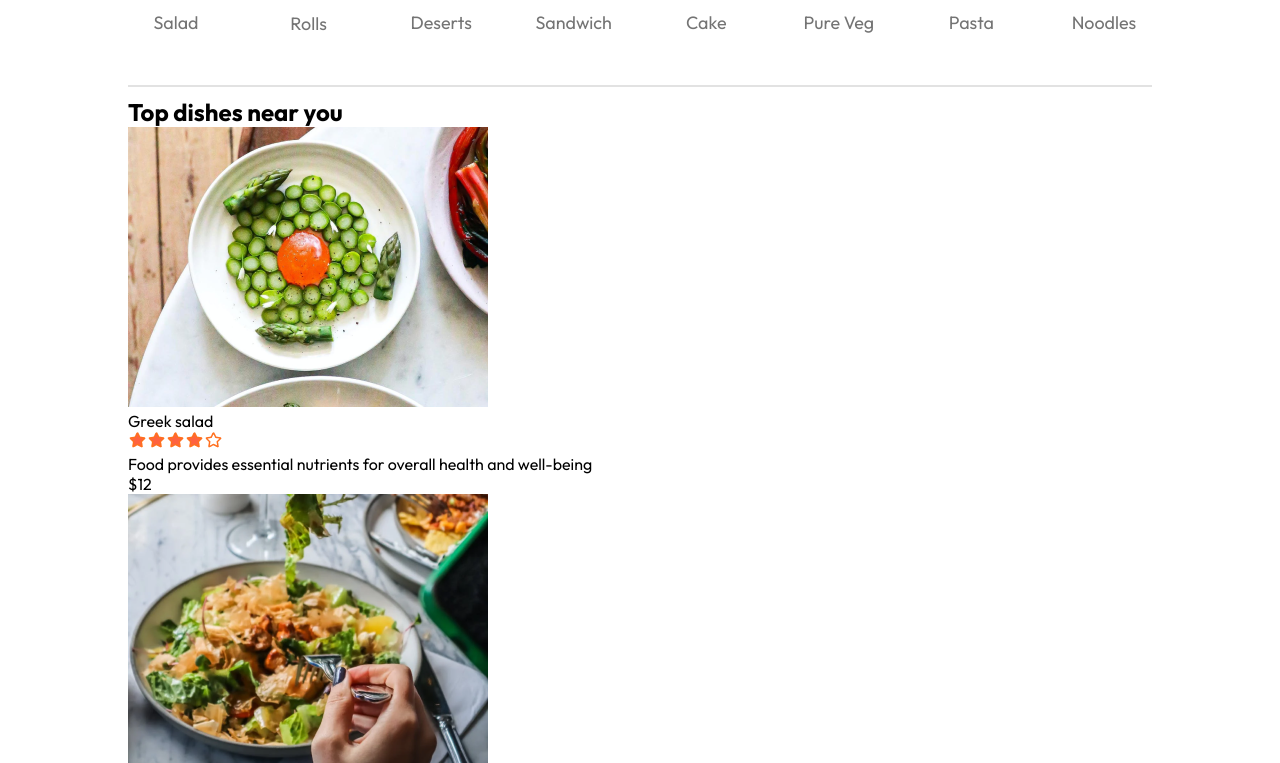
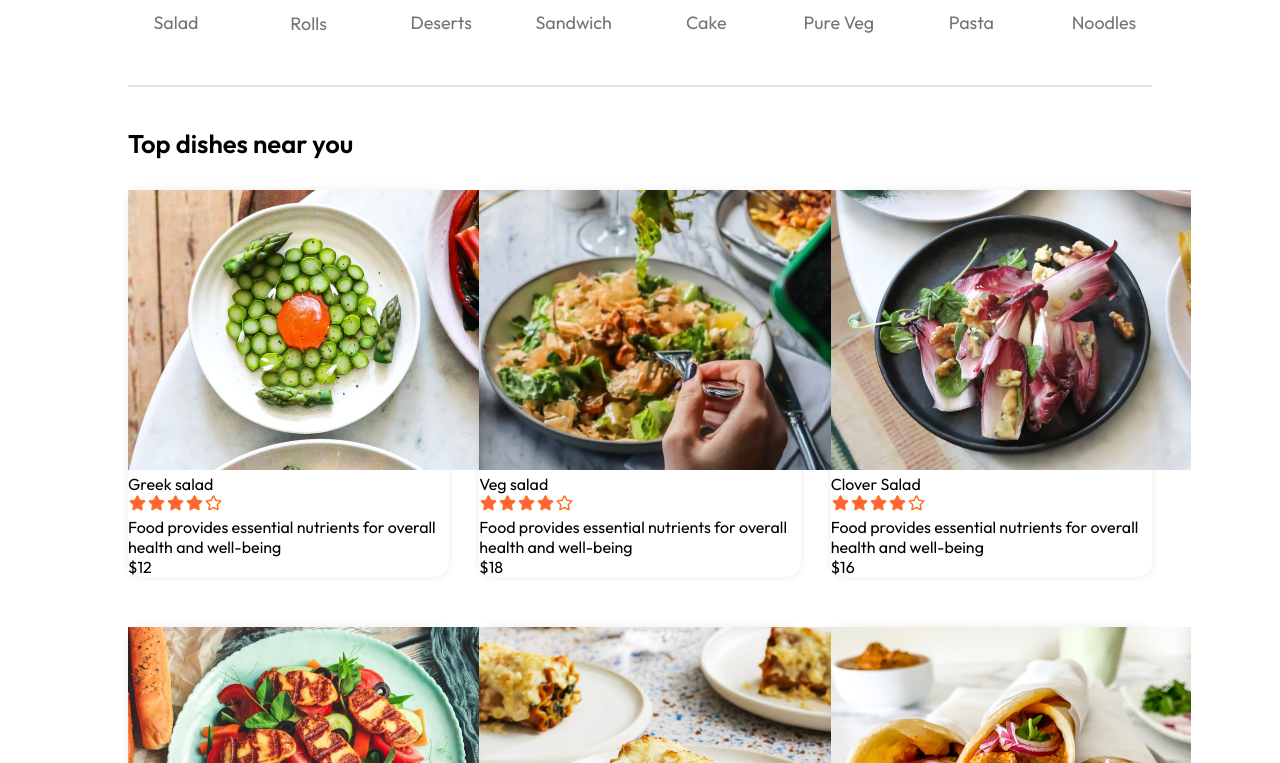
Before and after one commit to ryanktran23/Food-Delivery, a React (Vite) app in the folder frontend/: page / in a window 1280 px wide. Shown: the part 817-1580 px from the top of the page. Built offline with nearby package versions, Linux system fonts and the light colour scheme.

Commit message:
reformatted food item images

```diff
--- a/frontend/src/components/FoodDisplay/FoodDisplay.css
+++ b/frontend/src/components/FoodDisplay/FoodDisplay.css
@@ -0,0 +1,14 @@
+.food-display{
+    margin-top: 30px;
+}
+.food-display h2{
+    font-size: max(2vw, 24px);
+    font-weight: 600;
+}
+.food-display-list{
+    display: grid;
+    grid-template-columns: repeat(auto-fill, minmax(240px, 1fr));
+    margin-top: 30px;
+    gap: 30px;
+    row-gap: 50px;
+}
--- a/frontend/src/components/FoodItem/FoodItem.css
+++ b/frontend/src/components/FoodItem/FoodItem.css
@@ -0,0 +1,12 @@
+.food-item{
+    width: 100%;
+    margin: auto;
+    border-radius: 15px;
+    box-shadow: 0px 0px 10px #00000015;
+    transition: 0.3s;
+    animation: fadeIn 1s;
+}
+.food-item-image{
+    width: 100%;
+    border-radius: 15px 15px 0px 0px;
+}
```
